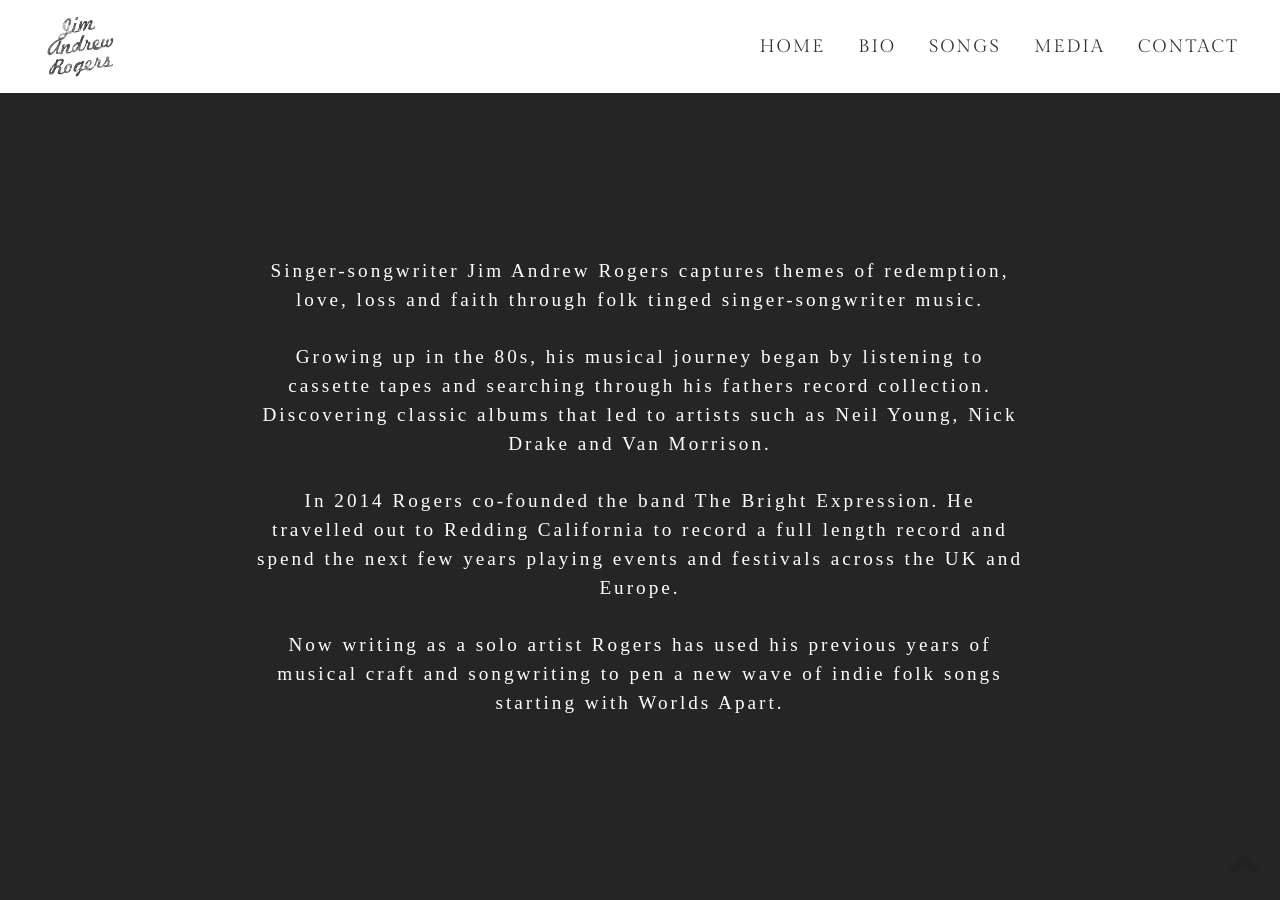
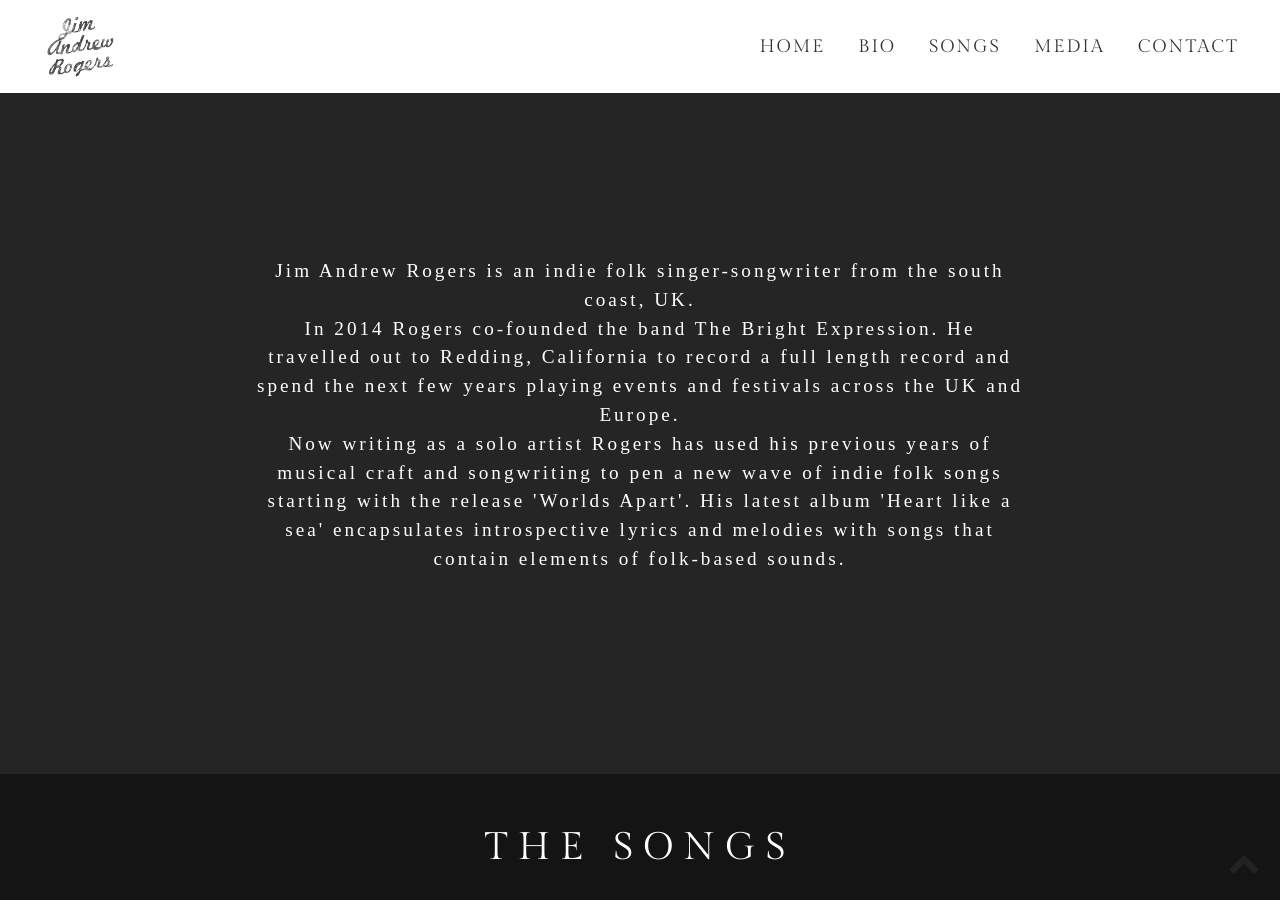
Before and after one commit to JimRogers/jimandrewrogers, a Jekyll site: the page built from index.md, in a window 1280 px wide and 900 px high, scrolled down 713 px. Built offline with Jekyll 4.4.1, drawn with Linux system fonts in a browser that asks for light colours; comment, search, counter and statistics services are not loaded.

Commit message:
Update bio

```diff
--- a/_includes/home_about.html
+++ b/_includes/home_about.html
@@ -1,9 +1,7 @@
 <section class="home-about" id="about">
-	<p>Singer-songwriter Jim Andrew Rogers captures themes of redemption, love, loss and faith through folk tinged singer-songwriter music.
-<br><br>
-Growing up in the 80s, his musical journey began by listening to cassette tapes and searching through his fathers record collection. Discovering classic albums that led to artists such as Neil Young, Nick Drake and Van Morrison.
-<br><br>
-In 2014 Rogers co-founded the band The Bright Expression. He travelled out to Redding California to record a full length record and spend the next few years playing events and festivals across the UK and Europe.
-<br><br>
-Now writing as a solo artist Rogers has used his previous years of musical craft and songwriting to pen a new wave of indie folk songs starting with Worlds Apart.</p>
+	<p>Jim Andrew Rogers is an indie folk singer-songwriter from the south coast, UK.<br>
+
+In 2014 Rogers co-founded the band The Bright Expression. He travelled out to Redding, California to record a full length record and spend the next few years playing events and festivals across the UK and Europe.<br>
+
+Now writing as a solo artist Rogers has used his previous years of musical craft and songwriting to pen a new wave of indie folk songs starting with the release 'Worlds Apart'. His latest album 'Heart like a sea' encapsulates introspective lyrics and melodies with songs that contain elements of folk-based sounds.</p>
 </section><!--end home section-->
```
